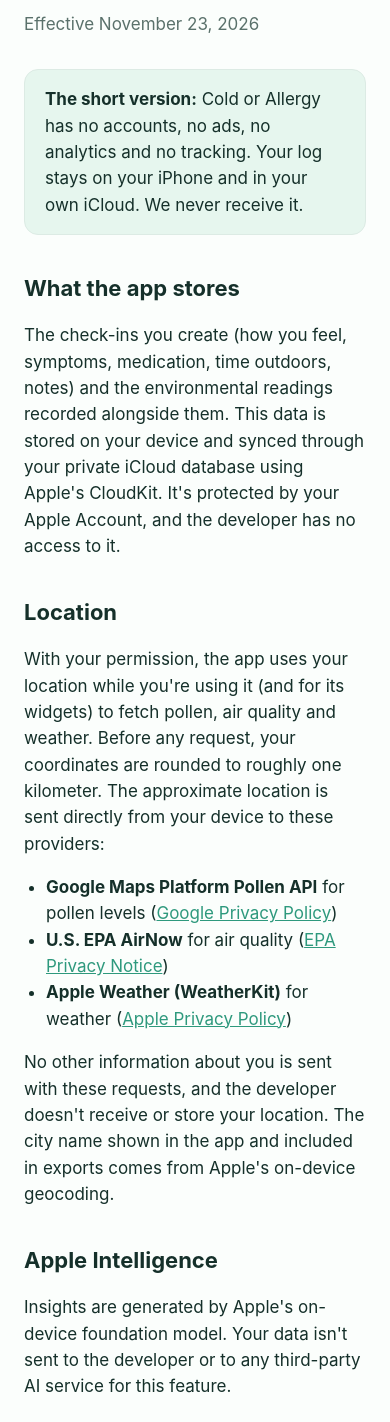
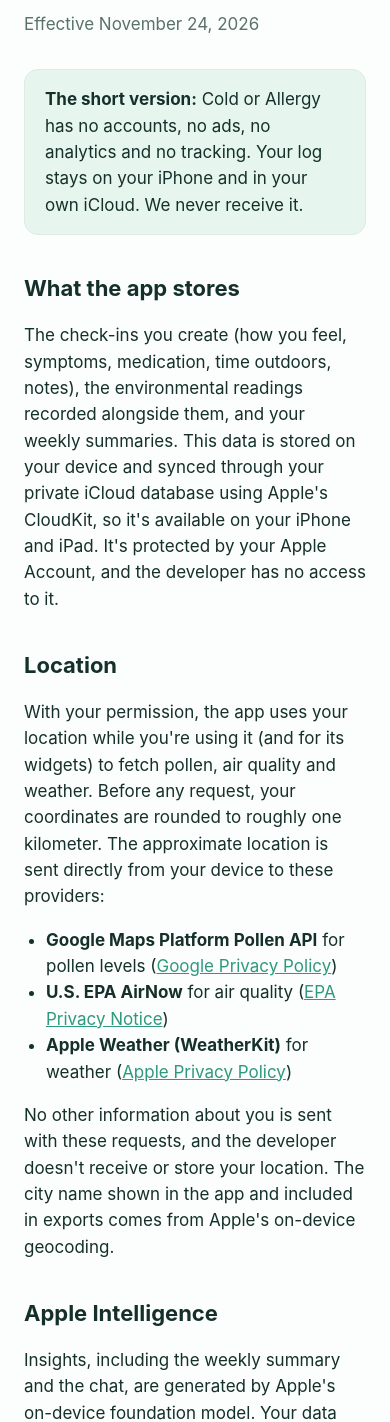
Before and after one commit to timhibbard/cold-or-allergy-website, a plain HTML site: page privacy.html in a window 390 px wide. Shown: the part 181-1603 px from the top of the page. Drawn offline with Linux system fonts and the light colour scheme.

Commit message:
Privacy policy: insights storage, iPad; site: iPhone & iPad
Co-Authored-By: Claude Opus 5.5 <noreply@anthropic.com>

```diff
--- a/privacy.html
+++ b/privacy.html
@@ -25,14 +25,14 @@
   <main class="page">
     <div class="wrap narrow">
       <h1>Privacy Policy</h1>
-      <p class="meta">Effective November 23, 2026</p>
+      <p class="meta">Effective November 24, 2026</p>
 
       <div class="callout">
         <strong>The short version:</strong> Cold or Allergy has no accounts, no ads, no analytics and no tracking. Your log stays on your iPhone and in your own iCloud. We never receive it.
       </div>
 
       <h2>What the app stores</h2>
-      <p>The check-ins you create (how you feel, symptoms, medication, time outdoors, notes) and the environmental readings recorded alongside them. This data is stored on your device and synced through your private iCloud database using Apple's CloudKit. It's protected by your Apple Account, and the developer has no access to it.</p>
+      <p>The check-ins you create (how you feel, symptoms, medication, time outdoors, notes), the environmental readings recorded alongside them, and your weekly summaries. This data is stored on your device and synced through your private iCloud database using Apple's CloudKit, so it's available on your iPhone and iPad. It's protected by your Apple Account, and the developer has no access to it.</p>
 
       <h2>Location</h2>
       <p>With your permission, the app uses your location while you're using it (and for its widgets) to fetch pollen, air quality and weather. Before any request, your coordinates are rounded to roughly one kilometer. The approximate location is sent directly from your device to these providers:</p>
@@ -44,7 +44,7 @@
       <p>No other information about you is sent with these requests, and the developer doesn't receive or store your location. The city name shown in the app and included in exports comes from Apple's on-device geocoding.</p>
 
       <h2>Apple Intelligence</h2>
-      <p>Insights are generated by Apple's on-device foundation model. Your data isn't sent to the developer or to any third-party AI service for this feature.</p>
+      <p>Insights, including the weekly summary and the chat, are generated by Apple's on-device foundation model. Your data isn't sent to the developer, to Apple's servers, or to any third-party AI service for this feature. Weekly summaries are saved with the rest of your log (on your device and in your private iCloud). Chats aren't saved; they disappear when you close them.</p>
 
       <h2>Exports</h2>
       <p>When you export your data, you choose where it goes (for example Files, Mail or a chat assistant). Once shared, that copy is handled by the app or service you send it to.</p>
@@ -53,7 +53,7 @@
       <p>The app is purchased through the App Store. Apple handles payment; the developer doesn't receive your payment details.</p>
 
       <h2>Notifications</h2>
-      <p>Reminders are scheduled locally on your device. No push notification service is used to track you.</p>
+      <p>Reminders and the weekly summary notification are scheduled locally on your device. Logging a face from a notification saves it on your device. No push notification service is used to track you.</p>
 
       <h2>Children</h2>
       <p>Cold or Allergy isn't directed at children under 13 and doesn't knowingly collect information from them.</p>
```
Also changed, not shown: index.html (+1 -1 lines), support.html (+1 -1 lines).
